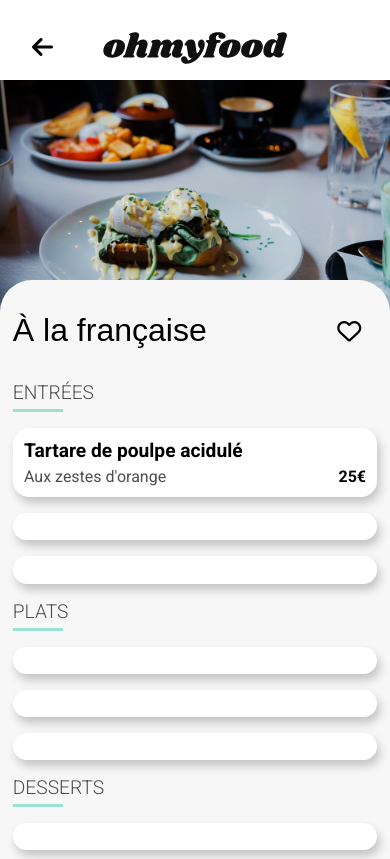
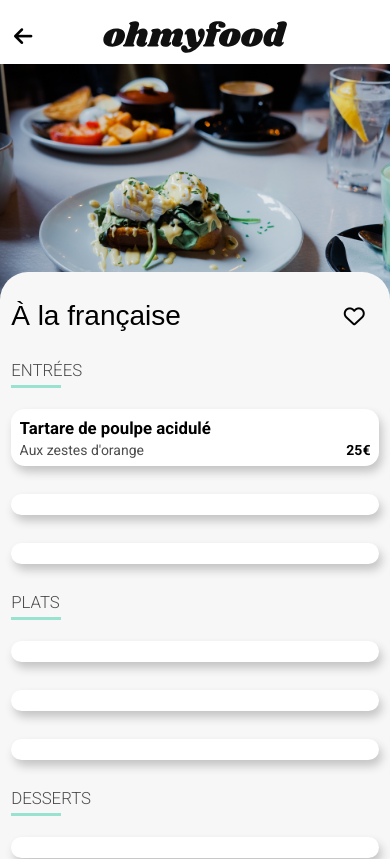
Before and after one commit to TomDvpmt/OC_DevWeb_P3, a website: page pages/a_la_francaise.html in a window 390 px wide. Shown: the top 859 px of the page. Drawn offline with Linux system fonts and the light colour scheme; a web font is replaced by a local one.

Commit message:
Responsive OK (sans animations)

```diff
--- a/pages/a_la_francaise.html
+++ b/pages/a_la_francaise.html
@@ -9,11 +9,11 @@
     <title>À la française</title>
 </head>
 <body class="a_la_francaise">
-    <header class="header header--restaurant-page">
-        <a class="header--restaurant-page__arrow_link" href="../index.html">
-            <i class="fa-solid fa-arrow-left header--restaurant-page__arrow-left"></i>
+    <header class="header">
+        <a class="header__arrow_link" href="../index.html">
+            <i class="fa-solid fa-arrow-left header__arrow-left"></i>
         </a>
-        <img class="header--restaurant-page__logo" src="../public/img/logo/ohmyfood@2x.svg" alt="logo Ohmyfood">
+        <img class="header__logo" src="../public/img/logo/ohmyfood@2x.svg" alt="logo Ohmyfood">
     </header>
     <main class="main main--restaurant-page">
         <img class="main--restaurant-page__img" src="../public/img/restaurants/a_la_francaise.jpg" alt="restaurant À la française">
@@ -25,7 +25,7 @@
             <div class="menu-section__course">
                 <h2 class="course__type lighter-text">Entrées</h2>
                 <div class="course__border-bottom"></div>
-                <div class="course__dishes-list">
+                <div class="cards">
                     <article class="card card--restaurant-page">
                         <div class="card__infos">
                             <div class="card__infos__texts">
@@ -67,7 +67,7 @@
             <div class="menu-section__course">
                 <h2 class="course__type lighter-text">Plats</h2>
                 <div class="course__border-bottom"></div>
-                <div class="course__dishes-list">
+                <div class="cards">
                     <article class="card card--restaurant-page">
                         <div class="card__infos">
                             <div class="card__infos__texts">
@@ -109,7 +109,7 @@
             <div class="menu-section__course">
                 <h2 class="course__type lighter-text">Desserts</h2>
                 <div class="course__border-bottom"></div>
-                <div class="course__dishes-list">
+                <div class="cards">
                     <article class="card card--restaurant-page">
                         <div class="card__infos">
                             <div class="card__infos__texts">
--- a/sass/base/_base.scss
+++ b/sass/base/_base.scss
@@ -1,5 +1,13 @@
 * {
     box-sizing: border-box;
+}
+
+:root {
+    font-size: 14px;
+
+    @include mobile {
+        font-size: 16px;
+    }
 }
 
 body, h1, h2, h3, h4, h5, h6, p, ul {
--- a/sass/base/_typography.scss
+++ b/sass/base/_typography.scss
@@ -1,11 +1,7 @@
 @import url('https://fonts.googleapis.com/css2?family=Shrikhand&display=swap');
 @import url('https://fonts.googleapis.com/css2?family=Roboto:wght@300;400;500;700;900&family=Shrikhand&display=swap');
 
-:root {
-    font-size: 16px;
-}
-
-h2, h3, h4, h5, h6, p, li, a, span {
+h1, h2, h3, h4, h5, h6, p, li, a, span {
     font-family: Roboto, Arial, Helvetica, sans-serif;
 }
 
--- a/sass/components/_box-shadows.scss
+++ b/sass/components/_box-shadows.scss
@@ -1,4 +1,5 @@
 .list__item,
-.card {
+.card,
+.button {
     box-shadow: 3px 6px 10px $color-background-darker;
 }
--- a/sass/components/_buttons.scss
+++ b/sass/components/_buttons.scss
@@ -7,9 +7,14 @@
 
     a {
         display: block;
-        padding: 1rem 3rem;
+        padding: 1rem 2rem;
         color: #fff;
         font-size: 1rem;
         font-weight: 700;
     }
+
+    &:hover {
+        background: linear-gradient(170deg, lighten($color-secondary, 3%) 0%, lighten($color-primary, 3%) 100%);
+        box-shadow: 3px 6px 10px darken($color-background-darker, 10%);
+    }
 }
--- a/sass/components/_cards.scss
+++ b/sass/components/_cards.scss
@@ -1,13 +1,26 @@
+.cards {
+    margin-top: 1.5rem;
+    display: flex;
+    flex-direction: column;
+    row-gap: 2rem;
+
+    @include tablet {
+        flex-direction: row;
+        flex-wrap: wrap;
+        justify-content: space-between;
+    }
+}
+
 .card,
 .card__infos {
     width: 100%;
     display: flex;
     justify-content: space-between;
     align-items: stretch;
+    min-width: 0;
 }
 
 .card {
-    margin: 1rem 0;
     background: white;
     border-radius: 1rem;
     overflow: hidden;
@@ -15,7 +28,7 @@
 
 .card__infos {
     flex-grow: 1;
-    padding: .7rem;
+    padding: .6rem;
 
     &__like-icon {
         font-size: 1.5rem;
@@ -24,6 +37,16 @@
             cursor: pointer;
         }
     }
+
+    &__texts {
+        min-width: 0;
+
+        > * {
+            text-overflow: ellipsis;
+            white-space: nowrap;
+            overflow: hidden;
+        }
+    }
 }
 
 .card__link {
--- a/sass/layout/_footer.scss
+++ b/sass/layout/_footer.scss
@@ -29,3 +29,10 @@
         font-size: .8rem;
     }
 }
+
+.footer__brand-name,
+.footer__list {
+    max-width: 405px;
+    margin-left: auto;
+    margin-right: auto;
+}
--- a/sass/layout/_header.scss
+++ b/sass/layout/_header.scss
@@ -1,6 +1,17 @@
 .header {
-    padding: 2rem 0 1rem 0;
+    padding: 1.5rem 0 .8rem 0;
     display: flex;
     justify-content: center;
     align-items: center;
+    position: relative;
+
+    &__arrow_link {
+        position: absolute;
+        left: 1rem;
+        font-size: 1.5rem;
+    }
+
+    &__logo {
+        height: 32px;
+    }
 }
--- a/sass/main.scss
+++ b/sass/main.scss
@@ -1,4 +1,5 @@
 @import "./utils/variables";
+@import "./utils/mixins";
 @import "./base/typography";
 @import "./base/base";
 @import "./layout/header";
--- a/sass/pages/_home.scss
+++ b/sass/pages/_home.scss
@@ -1,3 +1,18 @@
+.responsive-sections-group {
+    max-width: 1440px;
+    margin: 0 auto;
+
+    @include tablet-large {
+        display: flex;
+        justify-content: space-between;
+        align-items: stretch;
+    }
+
+    @include desktop-large {
+
+    }
+}
+
 .section--home {
     padding: 3rem 1.5rem;
 
@@ -19,6 +34,25 @@
 
     &__notice {
         background-color: #fff;
+        flex: 1;
+        position: relative;
+
+        .sticky-div {
+            position: sticky;
+            top: 2rem;
+        }
+    }
+
+    &__restaurants {
+        flex: 2;
+
+        @include tablet-large {
+            background-color: #fff;
+        }
+    }
+
+    h1 {
+        padding-bottom: 1rem;
     }
 }
 
@@ -26,8 +60,18 @@
     padding-bottom: 1rem;
 }
 
+.notice__list {
+    margin: 1.5rem 0;
+    display: flex;
+    flex-direction: column;
+    align-items: center;
+    row-gap: 1.5rem;
+}
+
 .list__item {
-    margin: 1.5rem 1rem;
+    width: 100%;
+    max-width: 405px;
+    margin: 0 1rem 0 2.4rem;
     padding: 1.5rem;
     background: $color-background-default;
     border-radius: 1rem;
@@ -79,4 +123,16 @@
         height:15rem;
         object-fit: cover;
     }
+
+    @include tablet {
+        width: 48%;
+    }
+
+    @include tablet-large {
+        width: 100%;
+    }
+
+    @include desktop {
+        width: 48%;
+    }
 }
--- a/sass/pages/_restaurant-page.scss
+++ b/sass/pages/_restaurant-page.scss
@@ -1,40 +1,49 @@
-.header--restaurant-page {
-    position: relative;
+.main--restaurant-page {
+    background: white;
 
-    &__arrow_link {
-        position: absolute;
-        left: 2rem;
-        font-size: 1.5rem;
+    @include desktop {
+        display: flex;
+        justify-content: space-between;
+        border-radius: 2rem 2rem 0 0;
+        overflow: hidden;
     }
-
-    &__logo {
-        height: 32px;
-    }
-}
-
-.main--restaurant-page {
 
     &__img {
         width: 100%;
         object-fit: cover;
+
+        @include desktop {
+            width: 40%;
+            object-fit:cover;
+        }
     }
 
     &__menu-section {
-        margin-top: -4rem;
+        margin: -4rem auto 0 auto;
         padding: 2rem .8rem;
         background-color: $color-background-default;
         border-radius: 2rem 2rem 0 0;
         overflow: hidden;
         z-index: 2;
         position:relative;
+
+        @include desktop {
+            width: 60%;
+            margin: 0;
+            border-radius: initial;
+        }
     }
 }
 
 .menu-section__heading {
-    padding-bottom: 2rem;
     display: flex;
     justify-content: space-between;
     align-items: center;
+}
+
+.menu-section__course {
+    max-width: 750px;
+    margin: 0 auto;
 }
 
 .main-heading--restaurant-page {
@@ -44,6 +53,10 @@
 .restaurant-page__like-icon {
     margin-right: 1rem;
     font-size: 1.5rem;
+
+    &:hover {
+        cursor: pointer;
+    }
 }
 
 .course__border-bottom {
@@ -53,18 +66,11 @@
     background: $color-tertiary;
 }
 
-.course__type,
-.card__infos__texts__title {
-    font-size: 1.2rem;
-}
-
-.card__infos__texts__title {
-    margin-bottom: .3rem;
-}
-
 .course__type {
+    padding-top: 2rem;
     text-transform: uppercase;
     font-weight: 300;
+    font-size: 1.2rem;
 }
 
 .card__price {
@@ -74,9 +80,6 @@
 
 .card__check {
     display: none;
-    align-items: center;
-    background: $color-tertiary;
-    padding: 0 1.2rem;
 
     &__icon {
         padding: .2rem;
@@ -87,6 +90,30 @@
     }
 }
 
-.card:hover .card__check {
-    display: flex;
+.card--restaurant-page {
+    @include tablet-large {
+        width: 48%;
+    }
+
+    @include desktop {
+        width: 100%;
+    }
+
+    &:hover {
+        .card__check {
+            display: flex;
+            align-items: center;
+            background: $color-tertiary;
+            padding: 0 1.2rem;
+        }
+
+        .card__check__icon {
+            cursor: pointer;
+        }
+    }
 }
+
+.card__infos__texts__title {
+    margin-bottom: .3rem;
+    font-size: 1.2rem;
+}
--- /dev/null
+++ b/sass/utils/_mixins.scss
@@ -0,0 +1,35 @@
+@mixin mobile {
+    @media screen and (min-width: map-get($breakpoints, mobile)) {
+        @content;
+    }
+}
+
+@mixin mobile-large {
+    @media screen and (min-width: map-get($breakpoints, mobile-large)) {
+        @content;
+    }
+}
+
+@mixin tablet {
+    @media screen and (min-width: map-get($breakpoints, tablet)) {
+        @content;
+    }
+}
+
+@mixin tablet-large {
+    @media screen and (min-width: map-get($breakpoints, tablet-large)) {
+        @content;
+    }
+}
+
+@mixin desktop {
+    @media screen and (min-width: map-get($breakpoints, desktop)) {
+        @content;
+    }
+}
+
+@mixin desktop-large {
+    @media screen and (min-width: map-get($breakpoints, desktop-large)) {
+        @content;
+    }
+}
--- a/sass/utils/_variables.scss
+++ b/sass/utils/_variables.scss
@@ -11,3 +11,13 @@ $color-background-default: #f7f7f7;
 $color-background-dark: darken($color-background-default, 5%);
 $color-background-darker: darken($color-background-default, 20%);
 $color-background-darkest: darken($color-background-default, 70%);
+
+
+$breakpoints: (
+    mobile: 400px,
+    mobile-large: 500px,
+    tablet: 700px,
+    tablet-large: 900px,
+    desktop: 1024px,
+    desktop-large: 1440px
+);
```
Also changed, not shown: index.html (+16 -11 lines), public/css/style.css, 1 other file.
